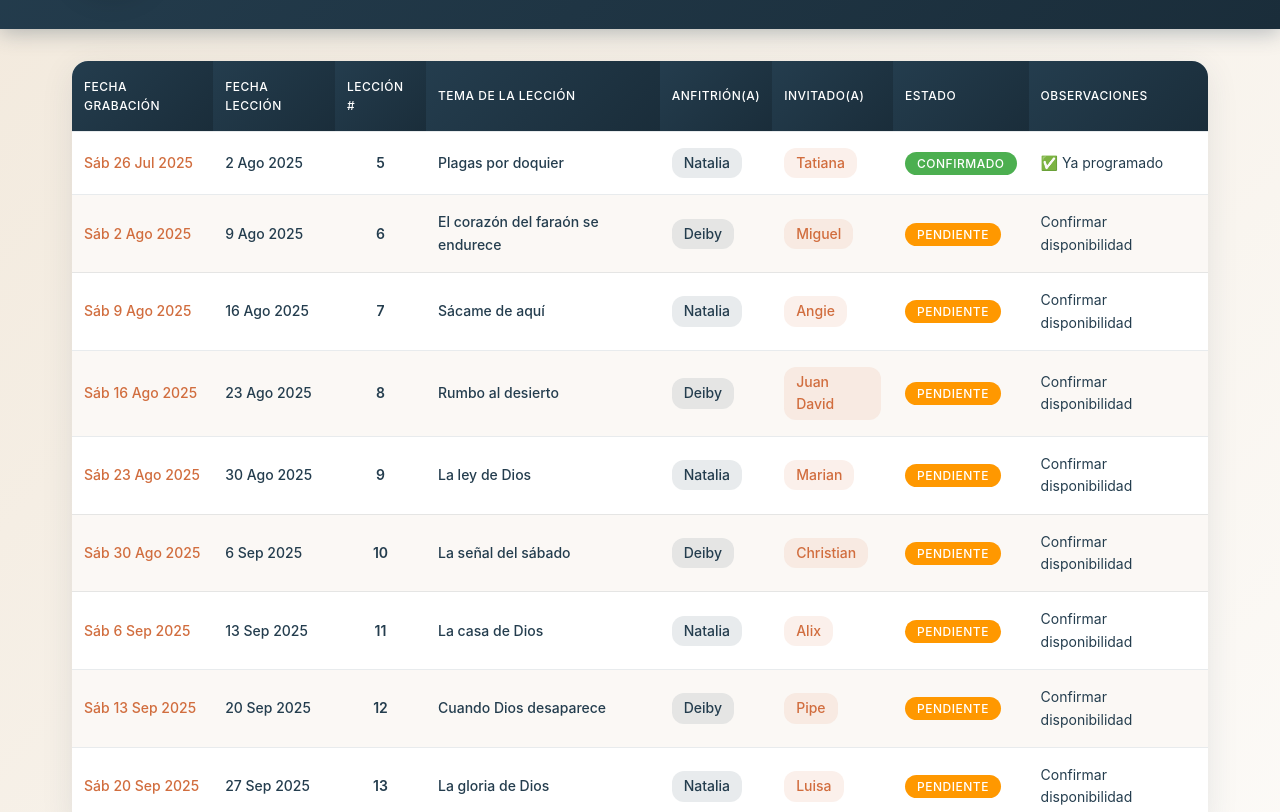
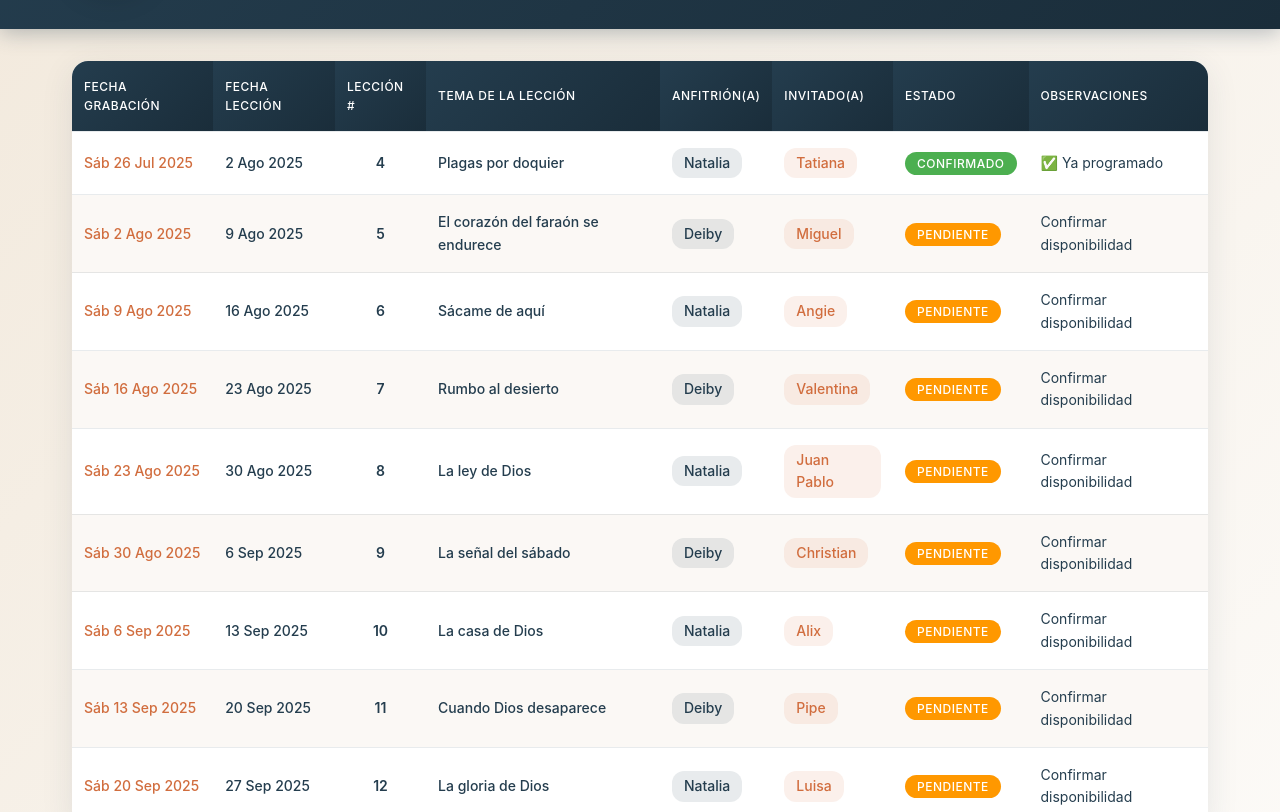
Before and after one commit to vocairius/Conexi-n7D, a plain HTML site: page index.html in a window 1280 px wide. Shown: the part 138-950 px from the top of the page. Drawn offline with Linux system fonts and the light colour scheme; a web font is replaced by a local one.

Commit message:
Update index.html

```diff
--- a/index.html
+++ b/index.html
@@ -41,7 +41,7 @@
                         <tr>
                             <td class="fecha-grabacion">Sáb 26 Jul 2025</td>
                             <td class="leccion-fecha">2 Ago 2025</td>
-                            <td style="text-align: center; font-weight: 600;">5</td>
+                            <td style="text-align: center; font-weight: 600;">4</td>
                             <td style="font-weight: 500;">Plagas por doquier</td>
                             <td><span class="anfitrion">Natalia</span></td>
                             <td><span class="invitado">Tatiana</span></td>
@@ -51,7 +51,7 @@
                         <tr>
                             <td class="fecha-grabacion">Sáb 2 Ago 2025</td>
                             <td class="leccion-fecha">9 Ago 2025</td>
-                            <td style="text-align: center; font-weight: 600;">6</td>
+                            <td style="text-align: center; font-weight: 600;">5</td>
                             <td style="font-weight: 500;">El corazón del faraón se endurece</td>
                             <td><span class="anfitrion">Deiby</span></td>
                             <td><span class="invitado">Miguel</span></td>
@@ -61,7 +61,7 @@
                         <tr>
                             <td class="fecha-grabacion">Sáb 9 Ago 2025</td>
                             <td class="leccion-fecha">16 Ago 2025</td>
-                            <td style="text-align: center; font-weight: 600;">7</td>
+                            <td style="text-align: center; font-weight: 600;">6</td>
                             <td style="font-weight: 500;">Sácame de aquí</td>
                             <td><span class="anfitrion">Natalia</span></td>
                             <td><span class="invitado">Angie</span></td>
@@ -71,27 +71,27 @@
                         <tr>
                             <td class="fecha-grabacion">Sáb 16 Ago 2025</td>
                             <td class="leccion-fecha">23 Ago 2025</td>
-                            <td style="text-align: center; font-weight: 600;">8</td>
+                            <td style="text-align: center; font-weight: 600;">7</td>
                             <td style="font-weight: 500;">Rumbo al desierto</td>
                             <td><span class="anfitrion">Deiby</span></td>
-                            <td><span class="invitado">Juan David</span></td>
+                            <td><span class="invitado">Valentina</span></td>
                             <td><span class="status-chip status-pendiente">Pendiente</span></td>
                             <td>Confirmar disponibilidad</td>
                         </tr>
                         <tr>
                             <td class="fecha-grabacion">Sáb 23 Ago 2025</td>
                             <td class="leccion-fecha">30 Ago 2025</td>
-                            <td style="text-align: center; font-weight: 600;">9</td>
+                            <td style="text-align: center; font-weight: 600;">8</td>
                             <td style="font-weight: 500;">La ley de Dios</td>
                             <td><span class="anfitrion">Natalia</span></td>
-                            <td><span class="invitado">Marian</span></td>
+                            <td><span class="invitado">Juan Pablo</span></td>
                             <td><span class="status-chip status-pendiente">Pendiente</span></td>
                             <td>Confirmar disponibilidad</td>
                         </tr>
                         <tr>
                             <td class="fecha-grabacion">Sáb 30 Ago 2025</td>
                             <td class="leccion-fecha">6 Sep 2025</td>
-                            <td style="text-align: center; font-weight: 600;">10</td>
+                            <td style="text-align: center; font-weight: 600;">9</td>
                             <td style="font-weight: 500;">La señal del sábado</td>
                             <td><span class="anfitrion">Deiby</span></td>
                             <td><span class="invitado">Christian</span></td>
@@ -101,7 +101,7 @@
                         <tr>
                             <td class="fecha-grabacion">Sáb 6 Sep 2025</td>
                             <td class="leccion-fecha">13 Sep 2025</td>
-                            <td style="text-align: center; font-weight: 600;">11</td>
+                            <td style="text-align: center; font-weight: 600;">10</td>
                             <td style="font-weight: 500;">La casa de Dios</td>
                             <td><span class="anfitrion">Natalia</span></td>
                             <td><span class="invitado">Alix</span></td>
@@ -111,7 +111,7 @@
                         <tr>
                             <td class="fecha-grabacion">Sáb 13 Sep 2025</td>
                             <td class="leccion-fecha">20 Sep 2025</td>
-                            <td style="text-align: center; font-weight: 600;">12</td>
+                            <td style="text-align: center; font-weight: 600;">11</td>
                             <td style="font-weight: 500;">Cuando Dios desaparece</td>
                             <td><span class="anfitrion">Deiby</span></td>
                             <td><span class="invitado">Pipe</span></td>
@@ -121,7 +121,7 @@
                         <tr>
                             <td class="fecha-grabacion">Sáb 20 Sep 2025</td>
                             <td class="leccion-fecha">27 Sep 2025</td>
-                            <td style="text-align: center; font-weight: 600;">13</td>
+                            <td style="text-align: center; font-weight: 600;">12</td>
                             <td style="font-weight: 500;">La gloria de Dios</td>
                             <td><span class="anfitrion">Natalia</span></td>
                             <td><span class="invitado">Luisa</span></td>
```
